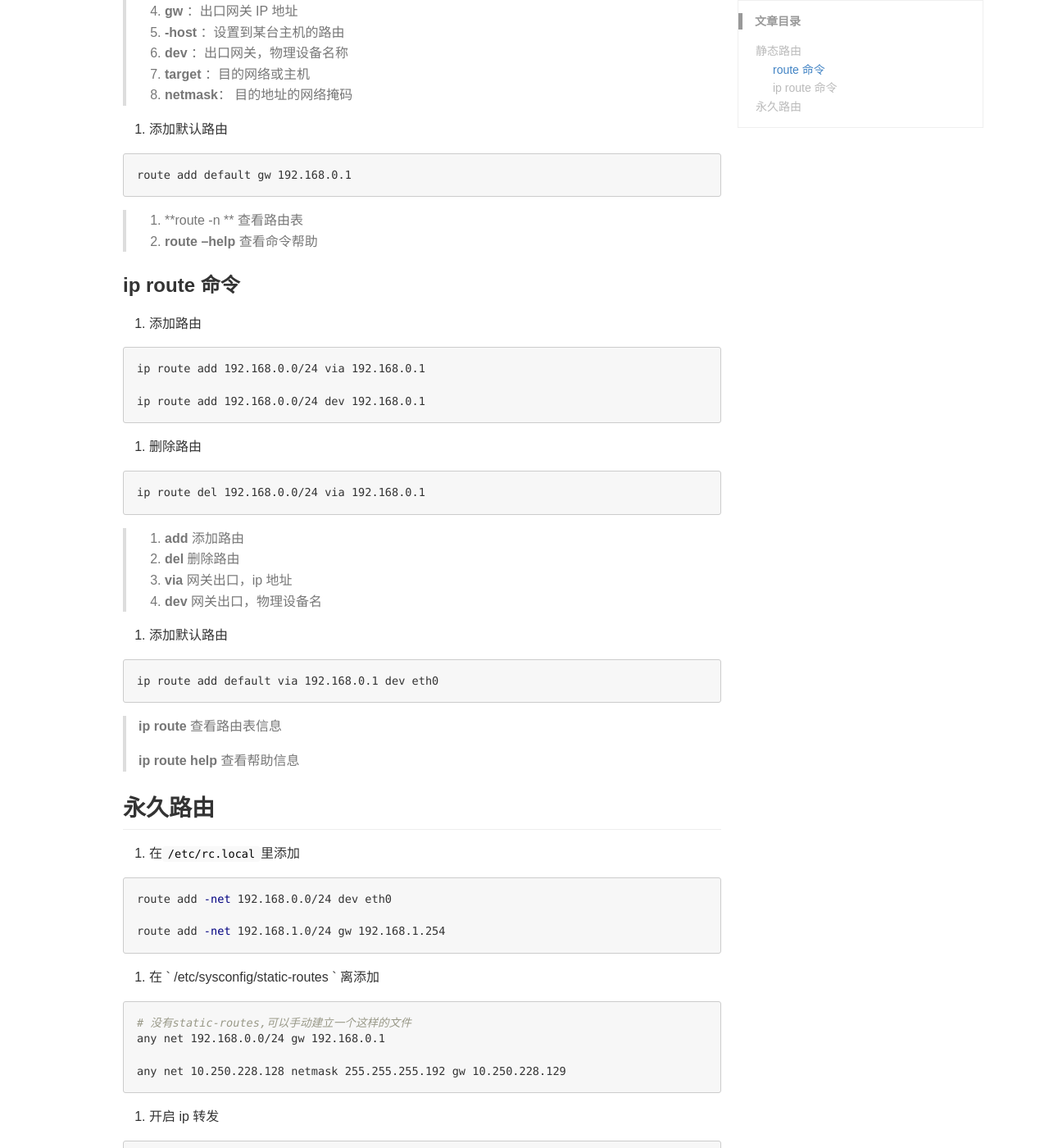
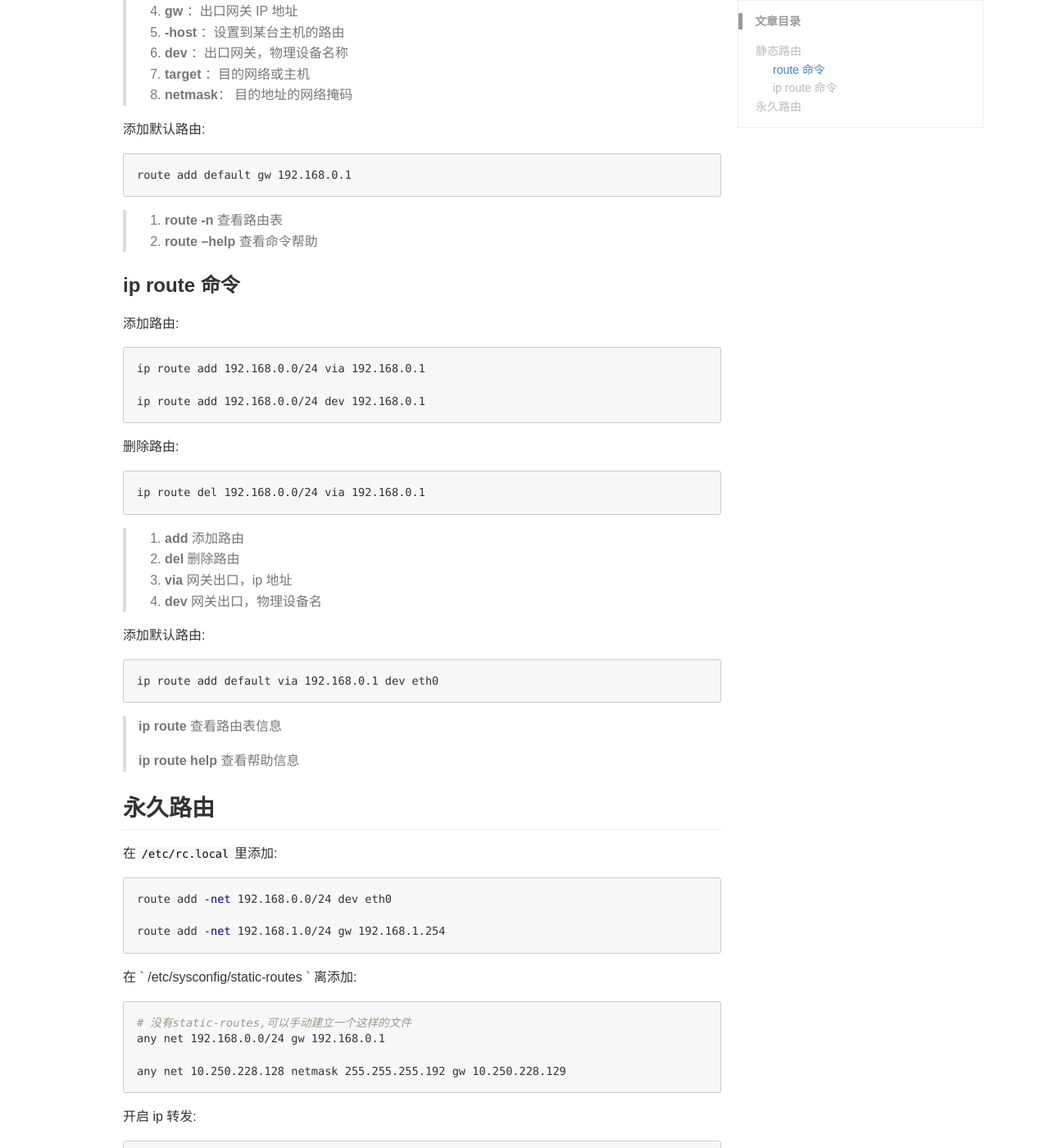
Before and after one commit to youngwanjin/youngwanjin.github.io, a Jekyll site: the page built from _posts/linux/2020-07-30-linux-add-route.md, in a window 1280 px wide and 1400 px high, scrolled down 676 px. Shown: the whole window at 82% size. Built offline with Jekyll 4.4.1, drawn with Linux system fonts in a browser that asks for light colours; comment, search, counter and statistics services are not loaded; some of the changed lines change nothing that is shown.

Commit message:
modify bolg

````diff
--- a/_posts/linux/2020-07-30-linux-add-route.md
+++ b/_posts/linux/2020-07-30-linux-add-route.md
@@ -10,7 +10,7 @@ keywords: Linux, Network
 
 ### route 命令
 
-1. 添加路由
+添加路由:
 
 ```shell
 route add -net 192.168.0.0/24 gw 192.168.0.1
@@ -18,7 +18,7 @@ route add -net 192.168.0.0/24 gw 192.168.0.1
 route add -host 192.168.1.1 dev 192.168.0.1
 ```
 
-2. 删除路由
+删除路由:
 
 ```shell
 route del -net 192.168.0.0/24 gw 192.168.0.1
@@ -33,20 +33,20 @@ route del -net 192.168.0.0/24 gw 192.168.0.1
 > 7. **target** ：目的网络或主机
 > 8. **netmask**： 目的地址的网络掩码
 
-3. 添加默认路由
+添加默认路由:
 
 ```shell
 route add default gw 192.168.0.1
 ```
 
-> 1. **route -n ** 查看路由表
+> 1. **route -n** 查看路由表
 > 2. **route --help** 查看命令帮助
 
 
 
 ### ip route 命令
 
-1. 添加路由
+添加路由:
 
 ```shell
 ip route add 192.168.0.0/24 via 192.168.0.1
@@ -54,7 +54,7 @@ ip route add 192.168.0.0/24 via 192.168.0.1
 ip route add 192.168.0.0/24 dev 192.168.0.1
 ```
 
-2. 删除路由
+删除路由:
 
 ```shell
 ip route del 192.168.0.0/24 via 192.168.0.1
@@ -65,7 +65,7 @@ ip route del 192.168.0.0/24 via 192.168.0.1
 > 3. **via** 网关出口，ip 地址
 > 4. **dev** 网关出口，物理设备名
 
-3. 添加默认路由
+添加默认路由:
 
 ```shell
 ip route add default via 192.168.0.1 dev eth0
@@ -79,7 +79,7 @@ ip route add default via 192.168.0.1 dev eth0
 
 ## 永久路由
 
-1.  在`/etc/rc.local`里添加
+在`/etc/rc.local`里添加:
 
 ```shell
 route add -net 192.168.0.0/24 dev eth0
@@ -87,7 +87,7 @@ route add -net 192.168.0.0/24 dev eth0
 route add -net 192.168.1.0/24 gw 192.168.1.254
 ```
 
-2. 在 ` /etc/sysconfig/static-routes ` 离添加
+在 ` /etc/sysconfig/static-routes ` 离添加:
 
 ```shell
 # 没有static-routes,可以手动建立一个这样的文件
@@ -96,7 +96,7 @@ any net 192.168.0.0/24 gw 192.168.0.1
 any net 10.250.228.128 netmask 255.255.255.192 gw 10.250.228.129
 ```
 
-3. 开启 ip 转发
+开启 ip 转发:
 
 ```shell
 # 临时
````
